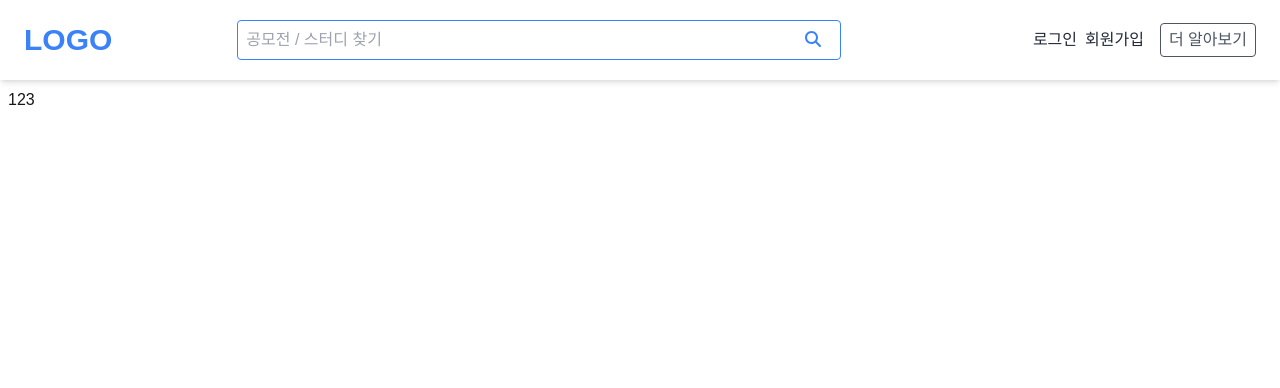
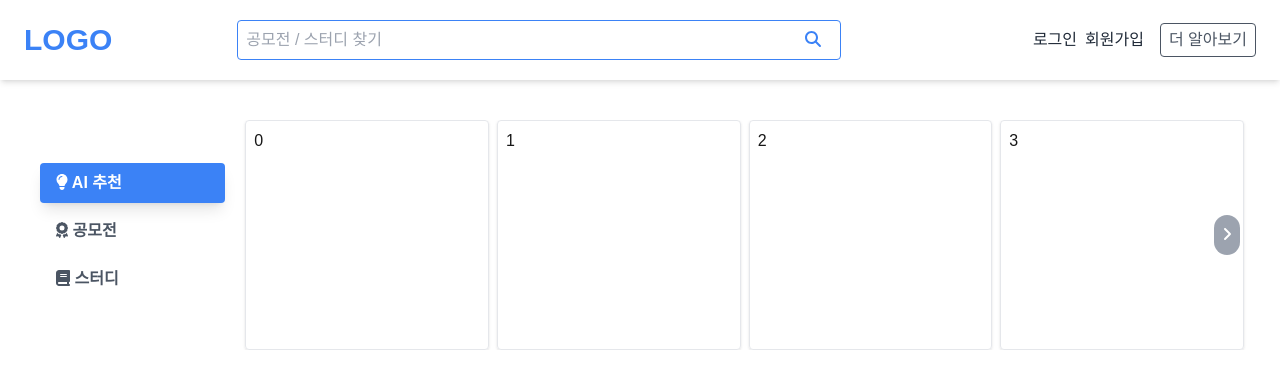
Before and after one commit to pvvng/ai-makers-fe, a Next.js app: page / in a window 1280 px wide. Shown: the top 388 px of the page. Built offline with nearby package versions, Linux system fonts and the light colour scheme.

Commit message:
feat : 메인 페이지 배너 캐러셀 기능 구현

```diff
--- /dev/null
+++ b/app/(home)/components/Banner/Banner.tsx
@@ -0,0 +1,12 @@
+// components
+import ListItem from "./ListItem";
+import Carousel from "./Carousel";
+
+export default function Banner() {
+  return (
+    <div className="w-full flex gap-2 justify-center items-center p-4 pt-10 pb-10 px-8">
+      <ListItem />
+      <Carousel />
+    </div>
+  );
+}
--- /dev/null
+++ b/app/(home)/components/Banner/BannerCard.tsx
@@ -0,0 +1,7 @@
+export default function BannerCard({ data }: { data: number }) {
+  return (
+    <div className="w-1/4 px-1">
+      <div className=" p-2 border rounded w-full h-[230px] shadow">{data}</div>
+    </div>
+  );
+}
--- /dev/null
+++ b/app/(home)/components/Banner/Carousel.tsx
@@ -0,0 +1,90 @@
+"use client";
+// icons
+import { faAngleLeft, faAngleRight } from "@fortawesome/free-solid-svg-icons";
+import { FontAwesomeIcon } from "@fortawesome/react-fontawesome";
+// card
+import BannerCard from "./BannerCard";
+// react
+import { useState } from "react";
+// classnames
+import classNames from "classnames";
+
+const MIN_CAROUSEL_NUMBER = 0;
+const MAX_CAROUSEL_NUMBER = 50;
+
+export default function Carousel() {
+  const [translateState, setTranslateState] = useState(0);
+
+  const handleLeftClick = () => {
+    setTranslateState((prev) =>
+      Math.min(prev + MAX_CAROUSEL_NUMBER, MIN_CAROUSEL_NUMBER)
+    );
+  };
+
+  const handleRightClick = () => {
+    setTranslateState((prev) =>
+      Math.max(prev - MAX_CAROUSEL_NUMBER, -MAX_CAROUSEL_NUMBER)
+    );
+  };
+
+  const moveButtonData: {
+    handler: () => void;
+    type: "left" | "right";
+  }[] = [
+    { handler: handleLeftClick, type: "left" },
+    { handler: handleRightClick, type: "right" },
+  ];
+
+  return (
+    <div className="w-10/12 relative overflow-hidden">
+      <div
+        className="flex justify-start items-center relative w-[200%] transition-transform duration-500"
+        style={{ transform: `translateX(${translateState}%)` }}
+      >
+        {Array.from({ length: 8 }).map((_, i) => (
+          <BannerCard key={i} data={i} />
+        ))}
+      </div>
+      {moveButtonData.map((data) => (
+        <CarouselMoveButton
+          key={data.type}
+          translateState={translateState}
+          type={data.type}
+          onClick={data.handler}
+        />
+      ))}
+    </div>
+  );
+}
+
+function CarouselMoveButton({
+  translateState,
+  type,
+  onClick,
+}: {
+  translateState: number;
+  type: "left" | "right";
+  onClick: () => void;
+}) {
+  const getClassname = () => {
+    return classNames(
+      "absolute top-1/2 transform -translate-y-1/2 p-2 bg-gray-400 text-white rounded-full transition-all",
+      {
+        hidden:
+          (type === "left" && translateState === MIN_CAROUSEL_NUMBER) ||
+          (type === "right" && translateState === -MAX_CAROUSEL_NUMBER),
+        block:
+          !(type === "left" && translateState === MIN_CAROUSEL_NUMBER) &&
+          !(type === "right" && translateState === -MAX_CAROUSEL_NUMBER),
+        "left-2": type === "left",
+        "right-2": type === "right",
+      }
+    );
+  };
+
+  return (
+    <button className={getClassname()} onClick={onClick}>
+      <FontAwesomeIcon icon={type === "left" ? faAngleLeft : faAngleRight} />
+    </button>
+  );
+}
--- /dev/null
+++ b/app/(home)/components/Banner/ListItem.tsx
@@ -0,0 +1,50 @@
+"use client";
+// fontawesome
+import { FontAwesomeIcon } from "@fortawesome/react-fontawesome";
+import {
+  faAward,
+  faBook,
+  faLightbulb,
+} from "@fortawesome/free-solid-svg-icons";
+import { useState } from "react";
+import classNames from "classnames";
+
+const bannerList = [
+  { icon: faLightbulb, label: "AI 추천" },
+  { icon: faAward, label: "공모전" },
+  { icon: faBook, label: "스터디" },
+];
+
+const defaultListState = [true, false, false];
+
+export default function ListItem() {
+  const [listState, setListState] = useState(defaultListState);
+
+  const listStateHandler = (index: number) => {
+    setListState(listState.map((_, i) => i === index));
+  };
+
+  const getListItemsClassnameByListState = (index: number) => {
+    return classNames(
+      listState[index]
+        ? "mb-2 p-2 px-4 font-bold rounded bg-blue-500 text-white shadow-lg transition-all"
+        : "mb-2 p-2 px-4 font-bold"
+    );
+  };
+
+  return (
+    <div className="w-2/12">
+      <ul className="p-2 cursor-pointer text-gray-600">
+        {bannerList.map((listItem, index) => (
+          <li
+            key={listItem.label}
+            className={getListItemsClassnameByListState(index)}
+            onClick={() => listStateHandler(index)}
+          >
+            <FontAwesomeIcon icon={listItem.icon} /> {listItem.label}
+          </li>
+        ))}
+      </ul>
+    </div>
+  );
+}
--- a/app/(home)/page.tsx
+++ b/app/(home)/page.tsx
@@ -1,5 +1,7 @@
+// type
 import { Metadata } from "next";
-import Link from "next/link";
+// components
+import Banner from "./components/Banner/Banner";
 
 export const metadata: Metadata = {
   title: "홈",
@@ -7,8 +9,8 @@ export const metadata: Metadata = {
 
 export default function HomePage() {
   return (
-    <div className="">
-      <div className="w-full p-2">123</div>
+    <div>
+      <Banner />
     </div>
   );
 }
--- a/app/layout.tsx
+++ b/app/layout.tsx
@@ -40,7 +40,7 @@ export default function RootLayout({
         <meta name="viewport" content="width=1024" />
       </head>
       <body
-        className={`${geistSans.variable} ${geistMono.variable} antialiased min-w-[1024px]`}
+        className={`${geistSans.variable} ${geistMono.variable} antialiased min-w-[1200px]`}
       >
         <Navbar />
         {children}
```
